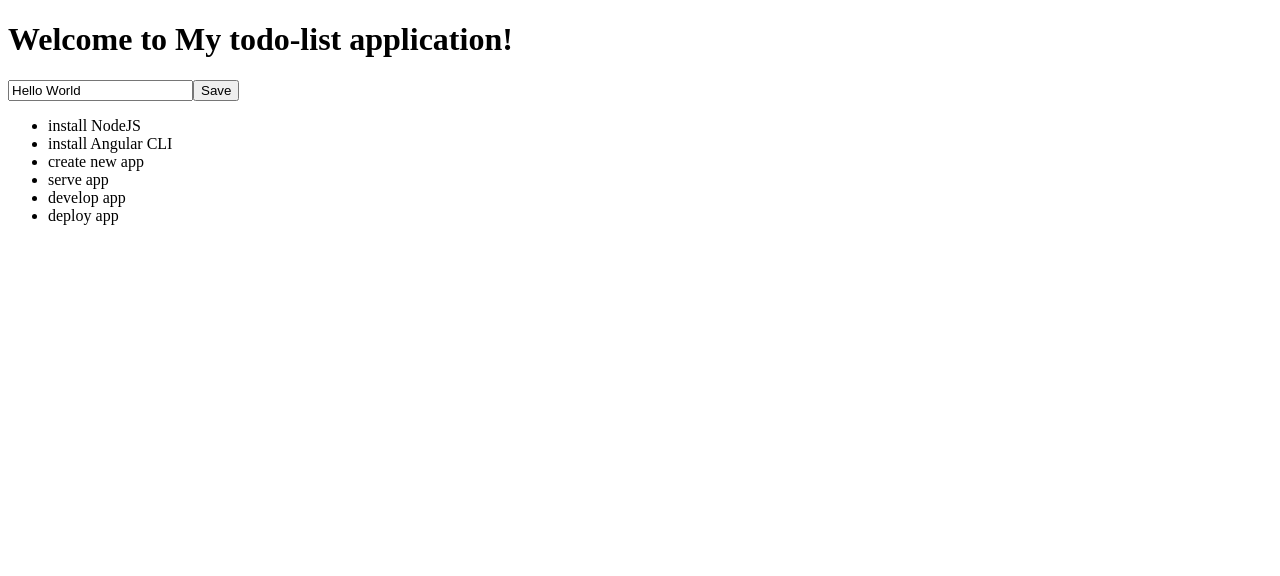
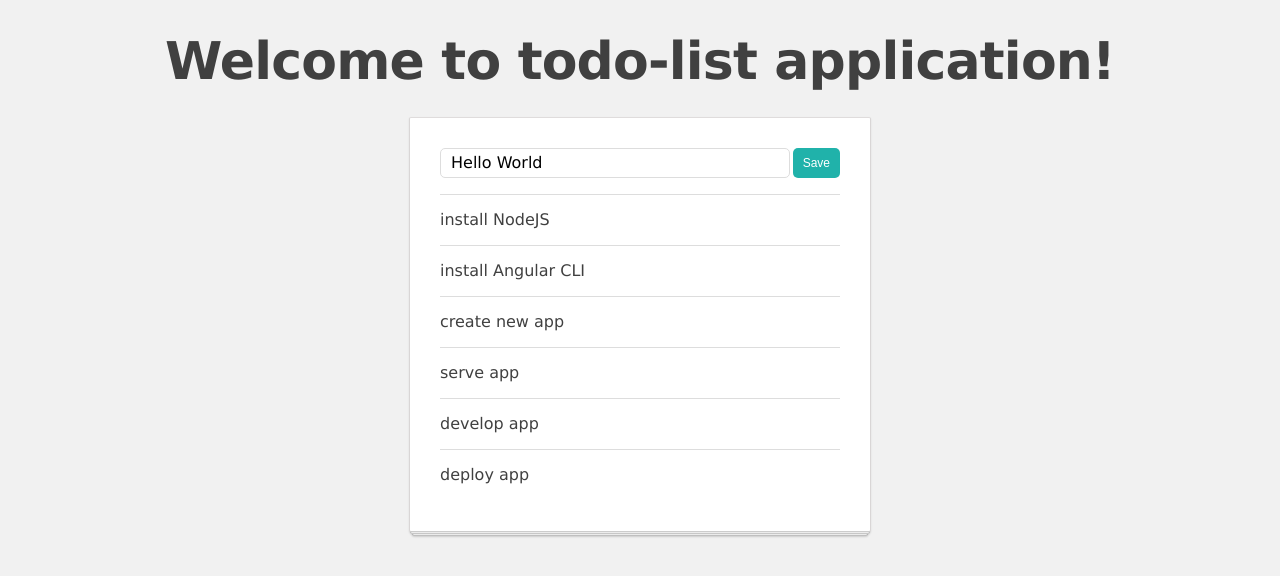
Before and after one commit to azWorkshop/angular-to-do-app, an Angular app: page / in a window 1280 px wide. Shown: the top 576 px of the page. Built offline with nearby package versions, Linux system fonts and the light colour scheme.

Commit message:
Add scss styles

```diff
--- a/src/app/app.component.ts
+++ b/src/app/app.component.ts
@@ -3,7 +3,7 @@
 @Component({
   selector: 'app-root',
   template: `
-  <h1>
+  <h1 class="app-title">
     Welcome to {{ title }}!
   </h1>
 
@@ -12,5 +12,5 @@
   styleUrls: ['./app.component.scss']
 })
 export class AppComponent {
-  title = 'My todo-list application';
+  title = 'todo-list application';
 }
--- a/src/app/input-button-unit/input-button-unit.component.html
+++ b/src/app/input-button-unit/input-button-unit.component.html
@@ -1,5 +1,6 @@
 
-<input #inputElementRef
+<input class="todo-input"
+      #inputElementRef
       [value]="title"
       (keyup.enter)="submitValue($event.target.value)">
-<button (click)="submitValue(inputElementRef.value)">Save</button>
+<button class="btn" (click)="submitValue(inputElementRef.value)">Save</button>
--- a/src/app/input-button-unit/input-button-unit.component.scss
+++ b/src/app/input-button-unit/input-button-unit.component.scss
@@ -0,0 +1,15 @@
+.todo-input {
+  padding: 4px 10px 4px;
+  font-size: 16px;
+  font-family: 'Lucida Grande', Verdana, sans-serif;
+  line-height: 20px;
+  border: solid 1px #dddddd;
+  border-radius: 5px;
+  flex-grow: 1;
+}
+
+:host(:not([hidden])) {
+  display: flex;
+  justify-content: space-between;
+  flex-grow: 1;
+}
--- a/src/app/list-manager/list-manager.component.html
+++ b/src/app/list-manager/list-manager.component.html
@@ -1,3 +1,4 @@
+<div class="todo-app">
   <app-input-button-unit (submit)="addItem($event)"></app-input-button-unit>
 
   <ul>
@@ -5,3 +6,4 @@
       <app-todo-item [item]="todoItem"></app-todo-item>
     </li>
   </ul>
+</div>
--- a/src/app/list-manager/list-manager.component.scss
+++ b/src/app/list-manager/list-manager.component.scss
@@ -0,0 +1,39 @@
+.todo-app {
+  position: relative;
+  width: 400px;
+  padding: 30px 30px 15px;
+  background: white;
+  border: 1px solid;
+  border-color: #dfdcdc #d9d6d6 #ccc;
+  border-radius: 2px;
+  -webkit-box-shadow: 0 1px 2px rgba(0, 0, 0, 0.1);
+  box-shadow: 0 1px 2px rgba(0, 0, 0, 0.1);
+  margin: 20px auto;
+}
+
+.todo-app::before, .todo-app::after {
+  content: '';
+  position: absolute;
+  z-index: -1;
+  height: 4px;
+  background: white;
+  border: 1px solid #ccc;
+  border-radius: 2px;
+}
+
+.todo-app::after {
+  bottom: -3px;
+  left: 0;
+  right: 0;
+  -webkit-box-shadow: 0 1px 2px rgba(0, 0, 0, 0.1);
+  box-shadow: 0 1px 2px rgba(0, 0, 0, 0.1);
+}
+
+.todo-app::before {
+  bottom: -5px;
+  left: 2px;
+  right: 2px;
+  border-color: #c4c4c4;
+  -webkit-box-shadow: 0 1px 2px rgba(0, 0, 0, 0.15);
+  box-shadow: 0 1px 2px rgba(0, 0, 0, 0.15);
+}
--- a/src/app/list-manager/list-manager.component.ts
+++ b/src/app/list-manager/list-manager.component.ts
@@ -19,8 +19,7 @@
 
   constructor() { }
 
-  ngOnInit(): void {
-  }
+  ngOnInit(): void { }
 
   addItem(title: string) {
     this.todoList.push({ title });
--- a/src/app/todo-item/todo-item.component.html
+++ b/src/app/todo-item/todo-item.component.html
@@ -1 +1,3 @@
-{{ item.title }}
+<div class="todo-item">
+  {{ item.title }}
+</div>
--- a/src/app/todo-item/todo-item.component.scss
+++ b/src/app/todo-item/todo-item.component.scss
@@ -0,0 +1,18 @@
+.todo-item {
+  padding: 10px 0;
+  border-top: solid 1px #ddd;
+  min-height: 30px;
+  line-height: 30px;
+  display: flex;
+  justify-content: space-between;
+}
+
+.todo-checkbox {
+  flex-shrink: 0;
+  margin: auto 1ex auto 0;
+}
+
+.todo-title {
+  flex-grow: 1;
+  padding-left: 11px;
+}
--- a/src/app/todo-item/todo-item.component.ts
+++ b/src/app/todo-item/todo-item.component.ts
@@ -11,7 +11,6 @@
 
   constructor() { }
 
-  ngOnInit(): void {
-  }
+  ngOnInit(): void { }
 
 }
--- a/src/styles.scss
+++ b/src/styles.scss
@@ -1 +1,53 @@
-/* You can add global styles to this file, and also import other style files */
+html, body, div, span,
+h1, p, ul, li {
+  padding: 0;
+  border: 0;
+  font: inherit;
+  vertical-align: baseline;
+}
+
+body {
+  background: #f1f1f1;
+  font-size: 16px;
+  line-height: 22px;
+  color: #404040;
+  font-family: 'Lucida Grande', Verdana, sans-serif;
+}
+
+ol, ul {
+  list-style: none;
+}
+
+.btn {
+  background: lightseagreen;
+  color: #fff;
+  padding: 3px 10px;
+  margin: 0 0 0 3px;
+  border: none;
+  border-radius: 5px;
+  font-size: 12px;
+  line-height: 24px;
+  cursor: pointer;
+  vertical-align: bottom;
+}
+
+.btn:hover {
+  background: lightslategrey;
+}
+
+.btn-red {
+  background: red;
+}
+
+.btn-red:hover {
+  background: darkred;
+}
+
+.app-title {
+  font-size: 52px;
+  line-height: 52px;
+  margin-bottom: 30px;
+  font-weight: bold;
+  text-align: center;
+  letter-spacing: -0.8px;
+}
```
Lines whose indentation alone changed are shown as unchanged.
